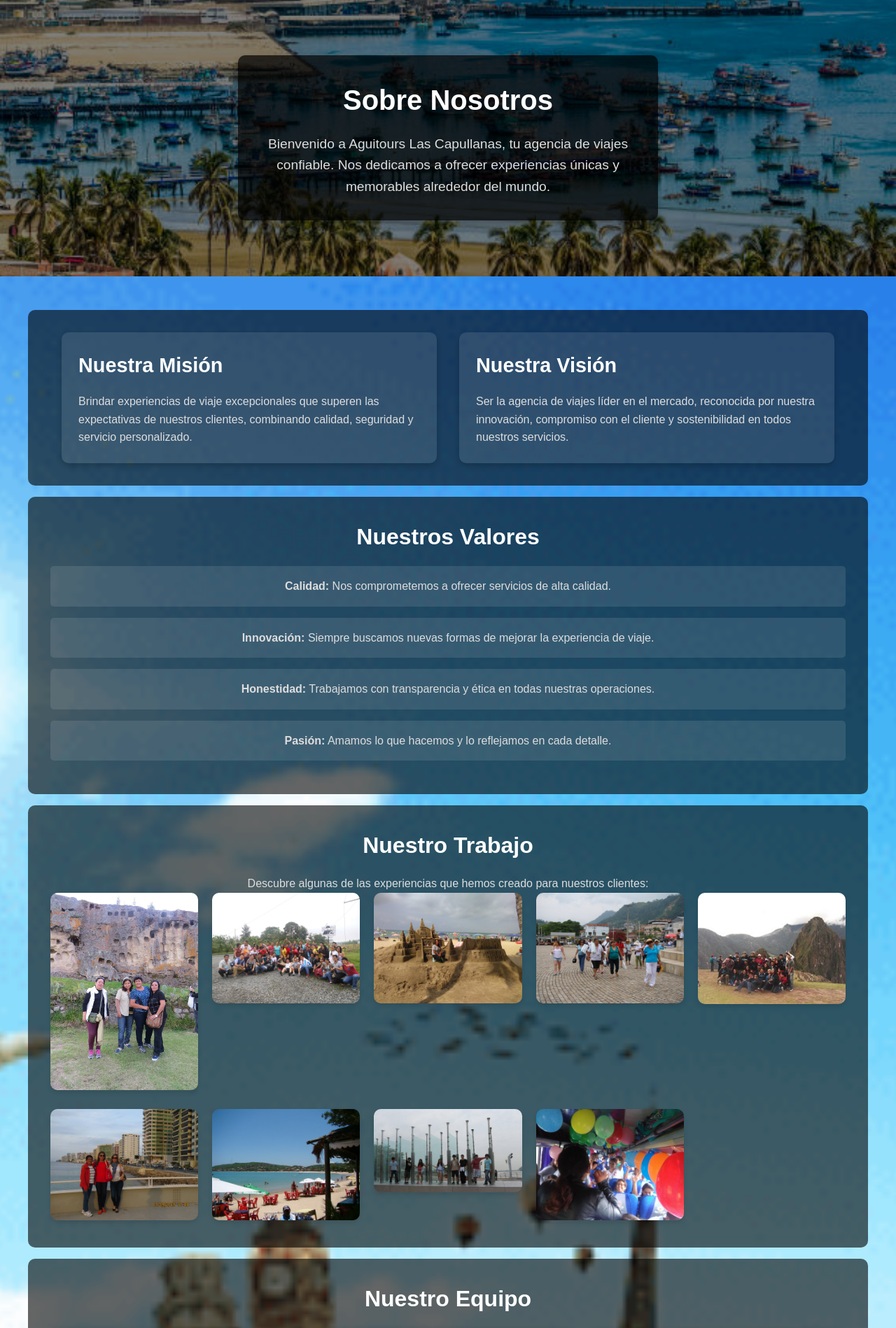
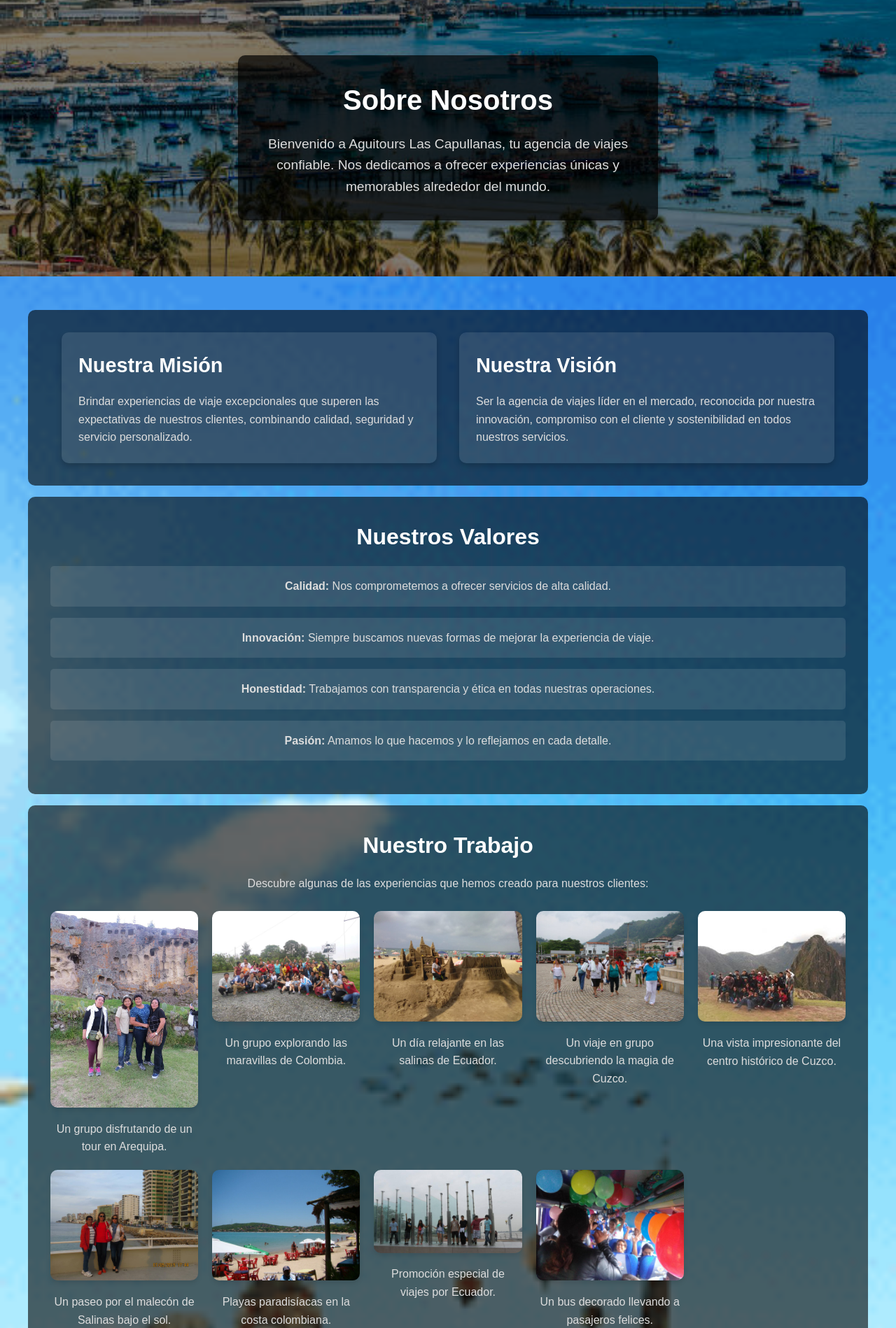
Before and after one commit to jorgefigalloo/aguitourslascapullanas, a PHP site: page /nosotros.php in a window 1280 px wide. Shown: the part 124-2022 px from the top of the page at 70% size. Run offline with PHP 8.4, Linux system fonts and the light colour scheme.

Commit message:
cambios en nosotros

```diff
--- a/agencia-viajes/css/styleNosotros.css
+++ b/agencia-viajes/css/styleNosotros.css
@@ -1,7 +1,6 @@
 /* ================================
    ESTILOS GENERALES
    ================================ */
-
    body {
     font-family: Arial, sans-serif;
     margin: 0;
@@ -263,6 +262,11 @@
     gap: 20px;
 }
 
+.galeria-item {
+    position: relative; /* Necesario para posicionar elementos internos */
+    text-align: center;
+}
+
 .galeria-item img {
     width: 100%;
     height: auto;
@@ -276,9 +280,21 @@
     box-shadow: 0 6px 12px rgba(0, 0, 0, 0.2);
 }
 
+.galeria-description {
+    font-size: 0.9rem;
+    color: #ddd; /* Texto gris claro para mejor legibilidad */
+    margin-top: 10px; /* Espacio entre la imagen y el texto */
+    line-height: 1.4; /* Espaciado entre líneas */
+    padding: 0 5px; /* Ajuste de margen horizontal */
+}
+
 @media (max-width: 768px) {
     .galeria-grid {
         grid-template-columns: repeat(auto-fit, minmax(150px, 1fr));
+    }
+
+    .galeria-description {
+        font-size: 0.8rem; /* Tamaño reducido para pantallas pequeñas */
     }
 }
 
--- a/agencia-viajes/nosotros.php
+++ b/agencia-viajes/nosotros.php
@@ -36,38 +36,49 @@
 
 
 
+
         <!-- Nueva Sección: Galería -->
             <section class="galeria-container">
                 <div class="galeria">
                     <h2>Nuestro Trabajo</h2>
                     <p>Descubre algunas de las experiencias que hemos creado para nuestros clientes:</p>
+                    <br>
                     <div class="galeria-grid">
-                    <div class="galeria-item" data-src="images/galeria/1.jpg">
-                        <img src="images/galeria/1.jpg" alt="Experiencia 1">
+                        <div class="galeria-item" data-src="images/galeria/1-grupo-arequipa.jpg">
+                            <img src="images/galeria/1-grupo-arequipa.jpg" alt="Grupo en Arequipa">
+                            <p class="galeria-description">Un grupo disfrutando de un tour en Arequipa.</p>
                         </div>
-                    <div class="galeria-item" data-src="images/galeria/2.jpg">
-                        <img src="images/galeria/2.jpg" alt="Experiencia 2">
+                        <div class="galeria-item" data-src="images/galeria/2-grupo-colombia.jpg">
+                            <img src="images/galeria/2-grupo-colombia.jpg" alt="Grupo en Colombia">
+                            <p class="galeria-description">Un grupo explorando las maravillas de Colombia.</p>
                         </div>
-                    <div class="galeria-item" data-src="images/galeria/3.jpg">
-                        <img src="images/galeria/3.jpg" alt="Experiencia 3">
+                        <div class="galeria-item" data-src="images/galeria/3-salinas.jpg">
+                            <img src="images/galeria/3-salinas.jpg" alt="Salinas">
+                            <p class="galeria-description">Un día relajante en las salinas de Ecuador.</p>
                         </div>
-                    <div class="galeria-item" data-src="images/galeria/4.jpg">
-                        <img src="images/galeria/4.jpg" alt="Experiencia 4">
+                        <div class="galeria-item" data-src="images/galeria/4-viaje-grupo-cuzco.jpg">
+                            <img src="images/galeria/4-viaje-grupo-cuzco.jpg" alt="Viaje en grupo a Cuzco">
+                            <p class="galeria-description">Un viaje en grupo descubriendo la magia de Cuzco.</p>
                         </div>
-                    <div class="galeria-item" data-src="images/galeria/5.jpg">
-                        <img src="images/galeria/5.jpg" alt="Experiencia 5">
+                        <div class="galeria-item" data-src="images/galeria/5-cuzco.jpg">
+                            <img src="images/galeria/5-cuzco.jpg" alt="Cuzco">
+                            <p class="galeria-description">Una vista impresionante del centro histórico de Cuzco.</p>
                         </div>
-                    <div class="galeria-item" data-src="images/galeria/6.jpg">
-                        <img src="images/galeria/6.jpg" alt="Experiencia 6">
+                        <div class="galeria-item" data-src="images/galeria/6-malecon-salinas.jpg">
+                            <img src="images/galeria/6-malecon-salinas.jpg" alt="Malecón de Salinas">
+                            <p class="galeria-description">Un paseo por el malecón de Salinas bajo el sol.</p>
                         </div>
-                    <div class="galeria-item" data-src="images/galeria/7.jpg">
-                        <img src="images/galeria/7.jpg" alt="Experiencia 7">
+                        <div class="galeria-item" data-src="images/galeria/7-playas-colombianas.jpg">
+                            <img src="images/galeria/7-playas-colombianas.jpg" alt="Playas Colombianas">
+                            <p class="galeria-description">Playas paradisíacas en la costa colombiana.</p>
                         </div>
-                    <div class="galeria-item" data-src="images/galeria/8.jpg">
-                        <img src="images/galeria/8.jpg" alt="Experiencia 8">
+                        <div class="galeria-item" data-src="images/galeria/8-viaje-promocion-ecuador.jpg">
+                            <img src="images/galeria/8-viaje-promocion-ecuador.jpg" alt="Viaje promoción Ecuador">
+                            <p class="galeria-description">Promoción especial de viajes por Ecuador.</p>
                         </div>
-                    <div class="galeria-item" data-src="images/galeria/9.jpg">
-                        <img src="images/galeria/9.jpg" alt="Experiencia 9">
+                        <div class="galeria-item" data-src="images/galeria/9-bus-decorado-con-pasajeros.jpg">
+                            <img src="images/galeria/9-bus-decorado-con-pasajeros.jpg" alt="Bus decorado con pasajeros">
+                            <p class="galeria-description">Un bus decorado llevando a pasajeros felices.</p>
                         </div>
                     </div>
                 </div>
@@ -78,6 +89,9 @@
                 <img class="modal-content" id="modal-image">
                 <div id="caption"></div>
             </div>
+
+
+
 
 
 
```
Also changed, not shown: agencia-viajes/images/galeria/1-grupo-arequipa.jpg (renamed from agencia-viajes/images/galeria/1.jpg), agencia-viajes/images/galeria/2-grupo-colombia.jpg (renamed from agencia-viajes/images/galeria/2.jpg), agencia-viajes/images/galeria/3-salinas.jpg (renamed from agencia-viajes/images/galeria/3.jpg), agencia-viajes/images/galeria/4-viaje-grupo-cuzco.jpg (renamed from agencia-viajes/images/galeria/4.jpg), agencia-viajes/images/galeria/5-cuzco.jpg (renamed from agencia-viajes/images/galeria/5.jpg), agencia-viajes/images/galeria/6-malecon-salinas.jpg (renamed from agencia-viajes/images/galeria/6.jpg), agencia-viajes/images/galeria/7-playas-colombianas.jpg (renamed from agencia-viajes/images/galeria/7.jpg), agencia-viajes/images/galeria/8-viaje-promocion-ecuador.jpg (renamed from agencia-viajes/images/galeria/8.jpg), agencia-viajes/images/galeria/9-bus-decorado-con-pasajeros.jpg (renamed from agencia-viajes/images/galeria/9.jpg). Lines whose indentation alone changed are shown as unchanged.
